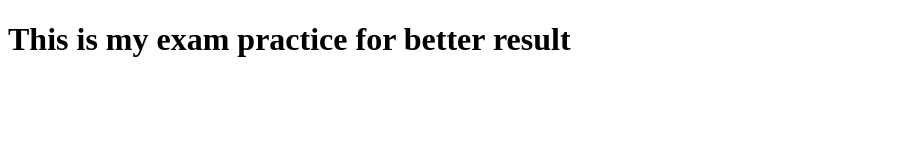
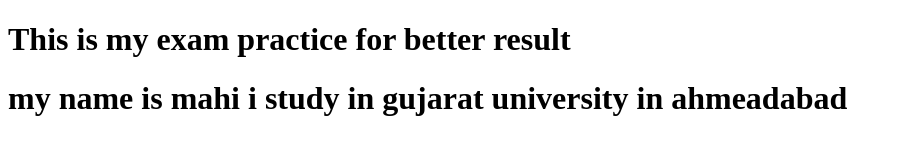
Before and after one commit to MAHI2710-web/PRACTICAL1, a plain HTML site: page index.html in a window 1280 px wide. Shown: the whole page, without its empty margins (0-902 px from the left). Drawn offline with Linux system fonts and the light colour scheme.

Commit message:
Third commit

```diff
--- a/index.html
+++ b/index.html
@@ -7,5 +7,6 @@
 </head>
 <body>
     <h1> This is my exam practice for better result</h1>
+    <h1> my name is mahi i study in gujarat university in ahmeadabad </h1>
 </body>
 </html>
```
